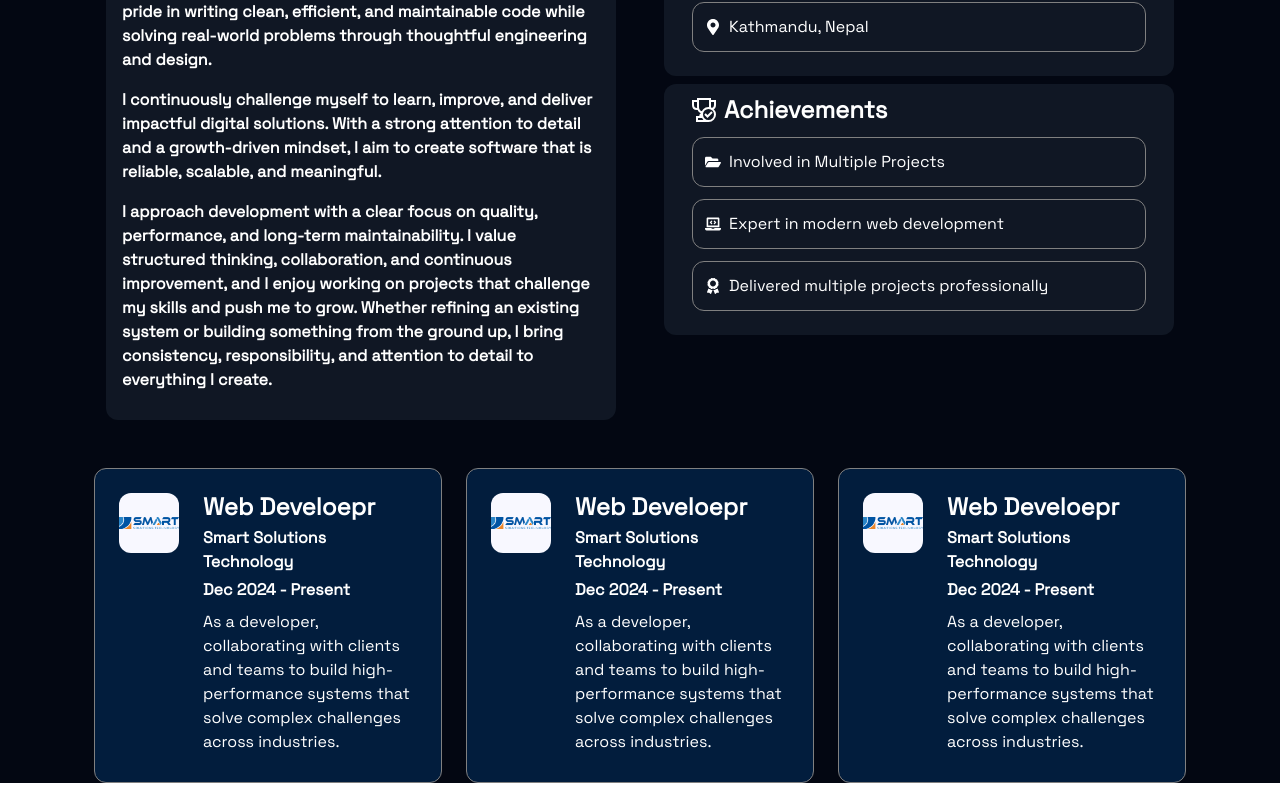
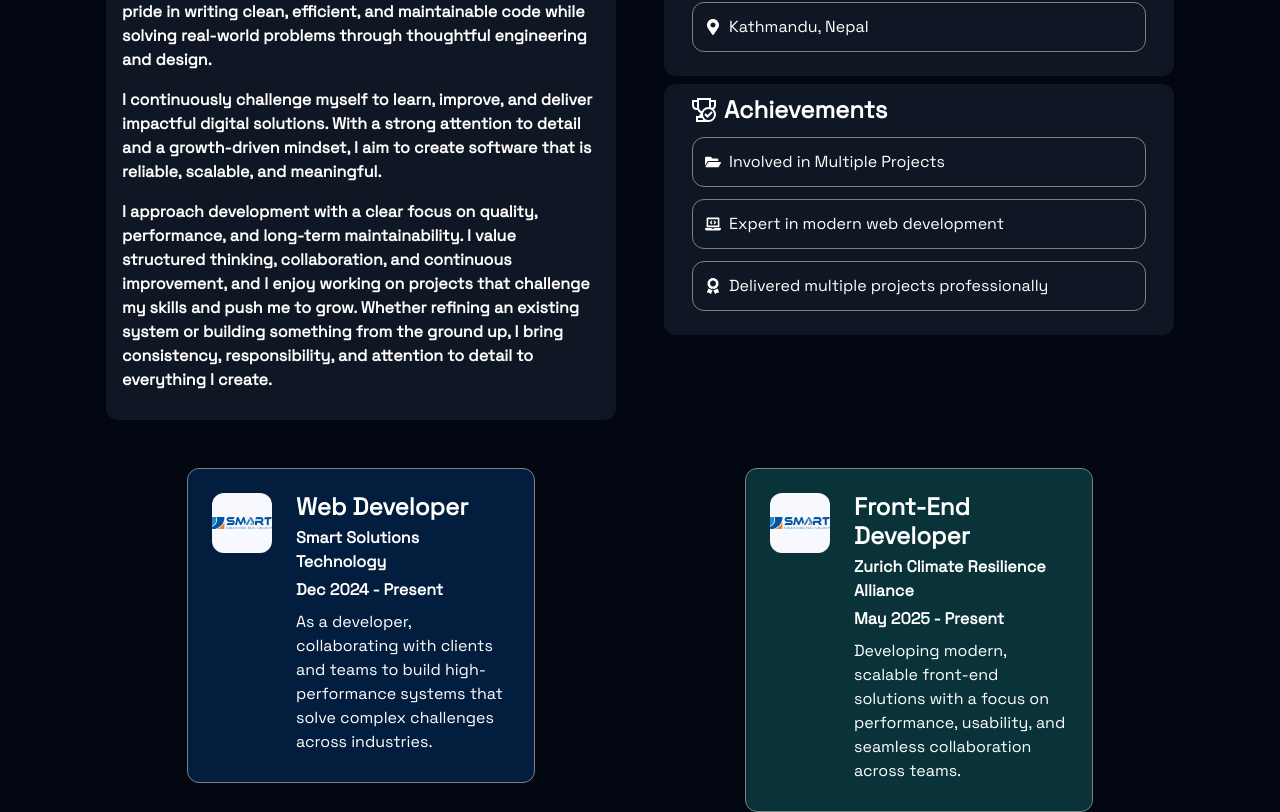
Before and after one commit to Nishant2056/Portfolio, a React (Vite) app: page / in a window 1280 px wide. Shown: the part 1165-1977 px from the top of the page. Before the commit the page ends 1948 px from the top, so only its background shows below. Built offline with nearby package versions, Linux system fonts and the light colour scheme.

Commit message:
mapped component and dynamic styling added as well

```diff
--- a/src/components/about/About.jsx
+++ b/src/components/about/About.jsx
@@ -3,8 +3,30 @@ import DescriptionConnect from "./DescriptionConnect";
 import DescriptionOne from "./DescriptionOne";
 import Achievement from "./Achievement";
 import SmartSolutions from "./SmartSolutions";
+import SmartSolutionsLogo from "../../assets/Smart-solutions-logo.png";
 
 const About = () => {
+  const smartSolutionsData = [
+    {
+      role: "Web Developer",
+      company: "Smart Solutions Technology",
+      date: "Dec 2024 - Present",
+      description:
+        "As a developer, collaborating with clients and teams to build high-performance systems that solve complex challenges across industries.",
+      logo: SmartSolutionsLogo,
+      bgColor: "rgb(0,84,163,0.3) ",
+    },
+    {
+      role: "Front-End Developer",
+      company: "Zurich Climate Resilience Alliance",
+      date: "May 2025 - Present",
+      description:
+        "Developing modern, scalable front-end solutions with a focus on performance, usability, and seamless collaboration across teams.",
+      logo: SmartSolutionsLogo,
+      bgColor: "rgb(23,153,148,0.3) ",
+    },
+  ];
+
   return (
     <section
       className={`${css.aboutSection} container text-center d-flex justify-content-center align-items-center flex-column gap-4`}
@@ -35,9 +57,9 @@ const About = () => {
       </div>
       <div className="container">
         <div className="row">
-          <SmartSolutions />
-          <SmartSolutions />
-          <SmartSolutions />
+          {smartSolutionsData.map((data, index) => (
+            <SmartSolutions key={index} data={data} />
+          ))}
         </div>
       </div>
     </section>
--- a/src/components/about/SmartSolutions.jsx
+++ b/src/components/about/SmartSolutions.jsx
@@ -1,22 +1,24 @@
-import SmartSolutionsLogo from "../../assets/Smart-solutions-logo.png";
 import css from "./SmartSolutions.module.css";
 
-const SmartSolutions = () => {
+const SmartSolutions = ({ data }) => {
+  const style = {
+    backgroundColor: data.bgColor,
+  };
+
   return (
     <div className={`${css.workplace} container-fluid col-md-4`}>
-      <div className={`${css.first} d-flex gap-4 align-items-start p-4`}>
+      <div
+        className={`${css.first} d-flex gap-4 align-items-start p-4`}
+        style={style}
+      >
         <div className="company-logo">
-          <img src={SmartSolutionsLogo} alt="Company Logo" />
+          <img src={data.logo} alt="Company Logo" />
         </div>
         <div className="company-description">
-          <h4 className="text-start mb-1 fw-bold">Web Develoepr</h4>
-          <p className="text-start mb-1 fw-bold">Smart Solutions Technology</p>
-          <p className="text-start mb-2 fw-bold">Dec 2024 - Present</p>
-          <p className="text-start mb-1">
-            As a developer, collaborating with clients and teams to build
-            high-performance systems that solve complex challenges across
-            industries.
-          </p>
+          <h4 className="text-start mb-1 fw-bold">{data.role}</h4>
+          <p className="text-start mb-1 fw-bold">{data.company}</p>
+          <p className="text-start mb-2 fw-bold">{data.date}</p>
+          <p className="text-start mb-1">{data.description}</p>
         </div>
       </div>
     </div>
--- a/src/components/about/SmartSolutions.module.css
+++ b/src/components/about/SmartSolutions.module.css
@@ -8,5 +8,4 @@
 .workplace .first{
   border: 1px solid gray !important;
   border-radius: 12px !important;
-  background-color: rgb(0,84,163, 0.3) !important;
 }
```
